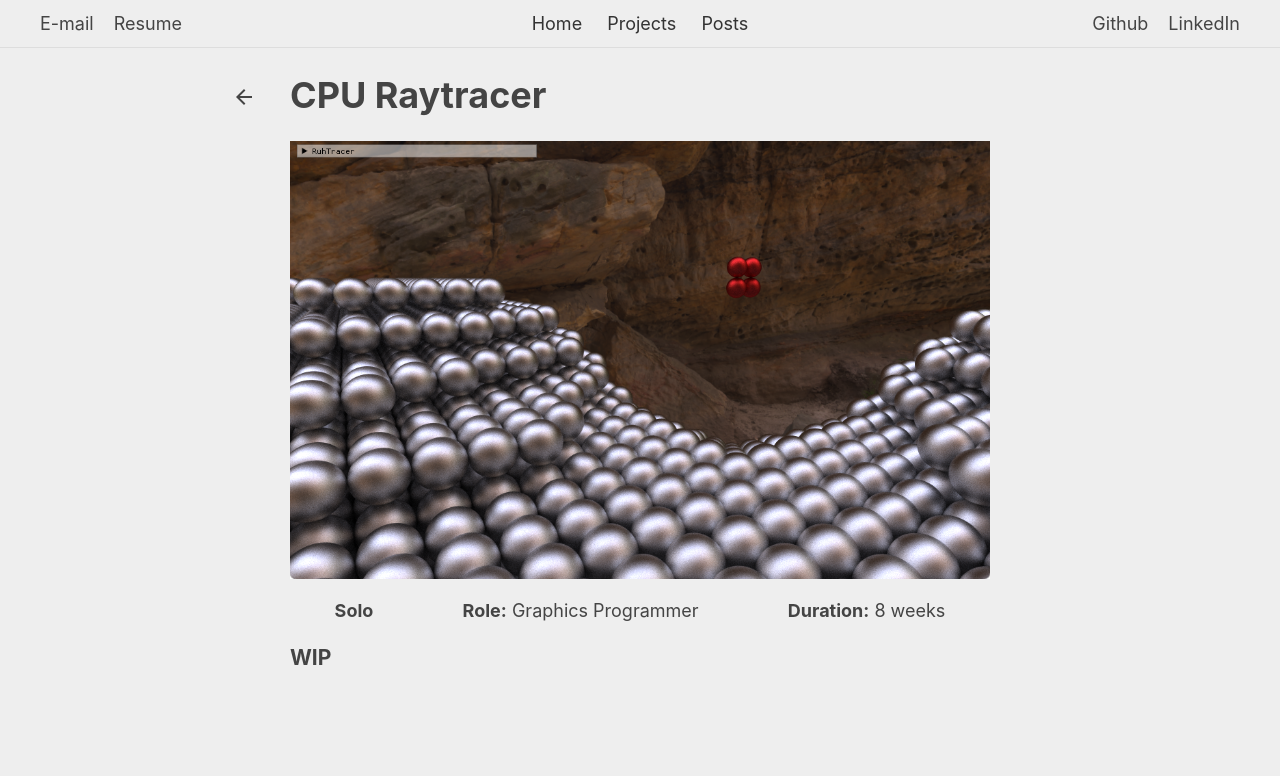
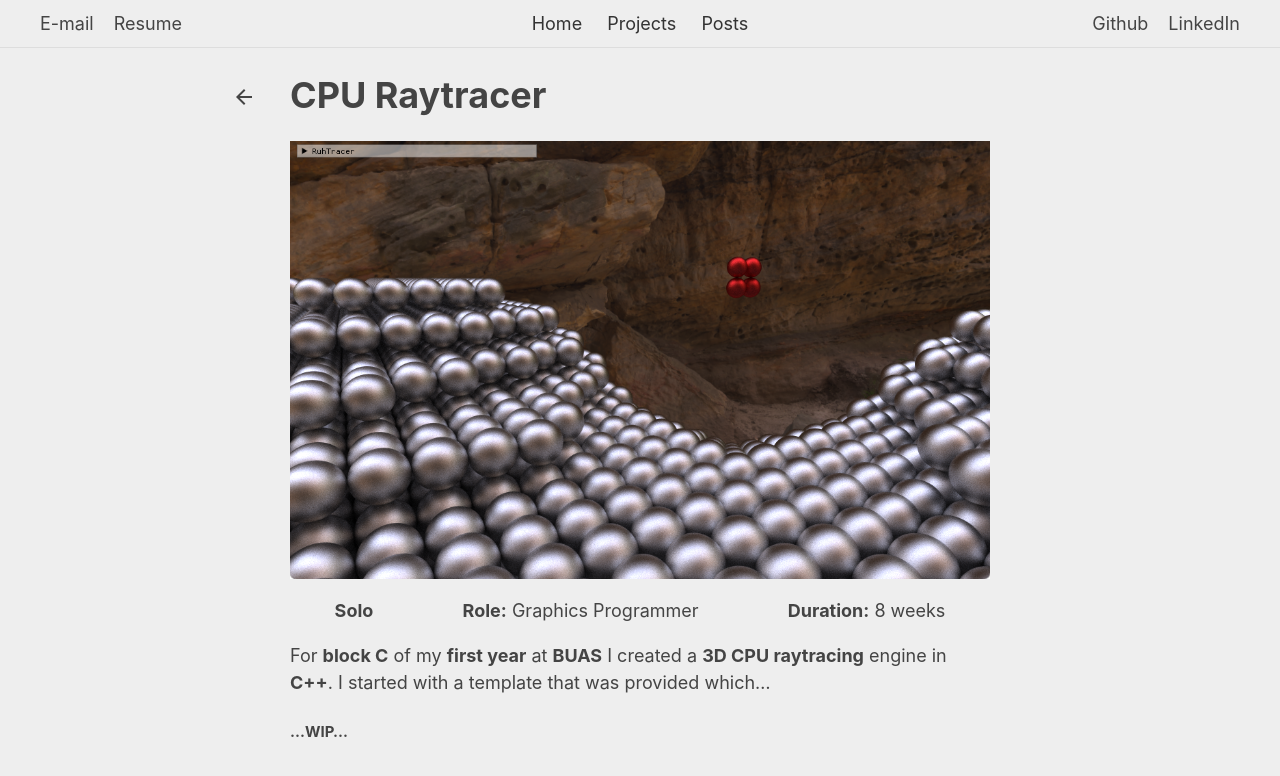
Before and after one commit to bakjedev/bakjedev.github.io, a Jekyll site: the page built from _projects/voxpopuli.md, in a window 1280 px wide. Shown: the top 776 px of the page. Built offline with Jekyll 4.4.1, drawn with Linux system fonts in a browser that asks for light colours.

Commit message:
First part of the voxpopuli desc

```diff
--- a/_projects/voxpopuli.md
+++ b/_projects/voxpopuli.md
@@ -12,4 +12,6 @@ priority: 4
 - **Duration:** 8 weeks
 {:.project-table}
 
-### WIP
+For **block C** of my **first year** at **BUAS** I created a **3D CPU raytracing** engine in **C++**. I started with a template that was provided which...
+
+##### ...WIP...
```
